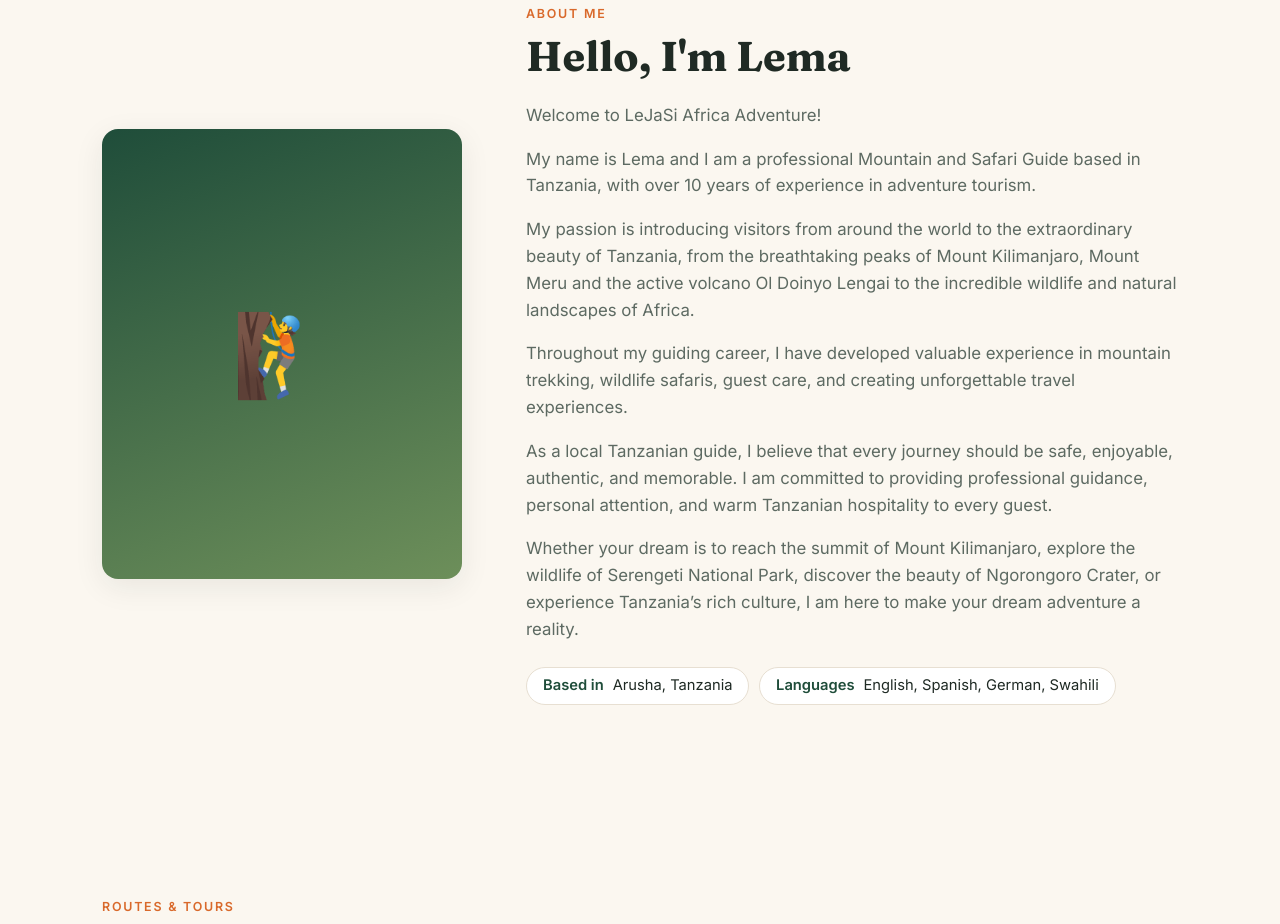
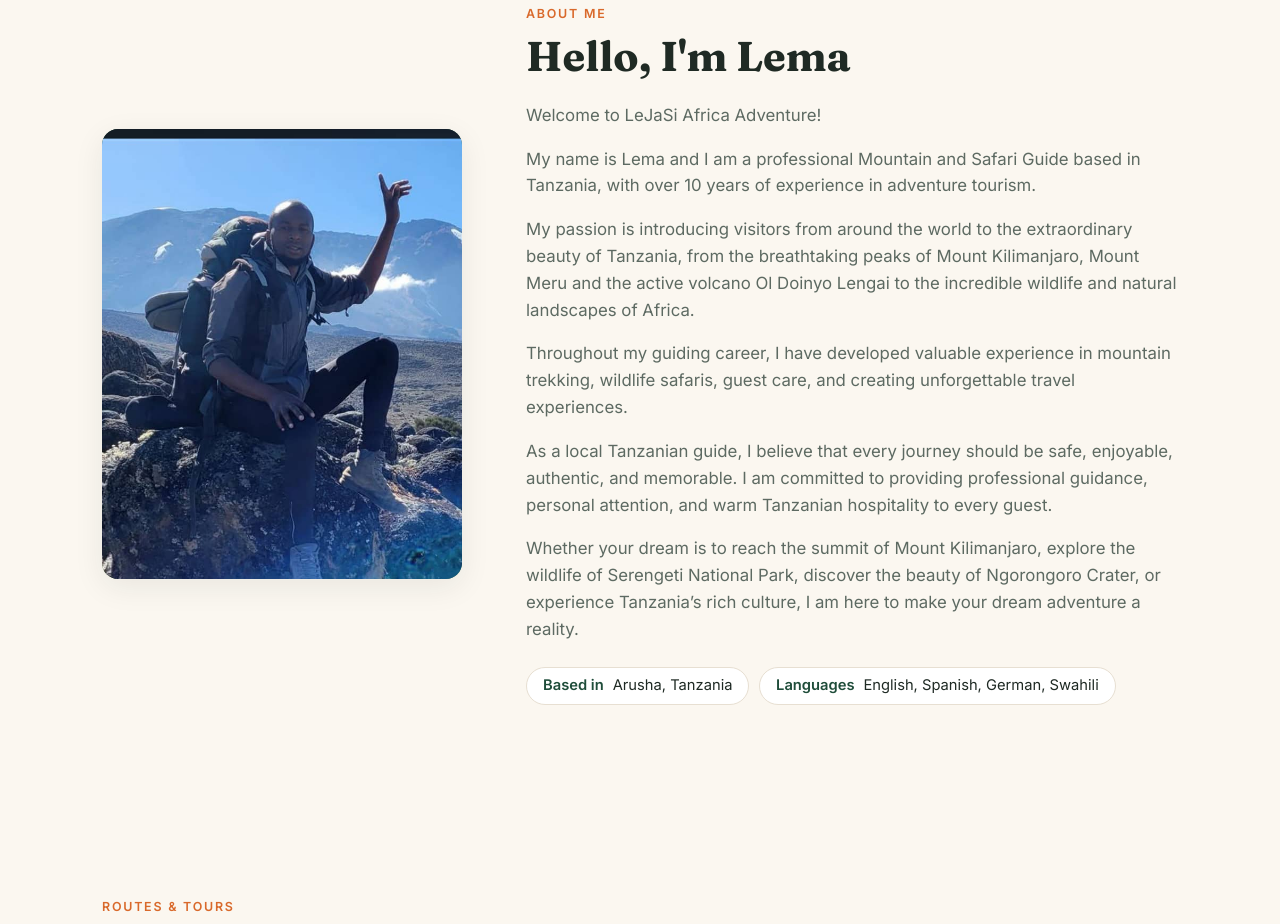
Before and after one commit to simondemey/LemaGuide, a plain HTML site: page index.html in a window 1280 px wide. Shown: the part 860-1784 px from the top of the page. Drawn offline with Linux system fonts and the light colour scheme.

Commit message:
Add Lema's photo to the About section
Co-Authored-By: Claude Opus 5.5 <noreply@anthropic.com>

```diff
--- a/content/site.json
+++ b/content/site.json
@@ -3,7 +3,7 @@
   "guideName": "Lema",
   "tagline": "Your Mountain & Safari Guide in Tanzania",
   "heroImage": "",
-  "profilePhoto": "",
+  "profilePhoto": "images/lema.jpg",
   "about": "Welcome to LeJaSi Africa Adventure!\n\nMy name is Lema and I am a professional Mountain and Safari Guide based in Tanzania, with over 10 years of experience in adventure tourism.\n\nMy passion is introducing visitors from around the world to the extraordinary beauty of Tanzania, from the breathtaking peaks of Mount Kilimanjaro, Mount Meru and the active volcano Ol Doinyo Lengai to the incredible wildlife and natural landscapes of Africa.\n\nThroughout my guiding career, I have developed valuable experience in mountain trekking, wildlife safaris, guest care, and creating unforgettable travel experiences.\n\nAs a local Tanzanian guide, I believe that every journey should be safe, enjoyable, authentic, and memorable. I am committed to providing professional guidance, personal attention, and warm Tanzanian hospitality to every guest.\n\nWhether your dream is to reach the summit of Mount Kilimanjaro, explore the wildlife of Serengeti National Park, discover the beauty of Ngorongoro Crater, or experience Tanzania’s rich culture, I am here to make your dream adventure a reality.",
   "yearsExperience": "10+",
   "summits": "300+",
--- a/style.css
+++ b/style.css
@@ -84,7 +84,7 @@ a { color: inherit; }
   background: linear-gradient(160deg, var(--green), #6d8f5a);
   display: grid; place-items: center; font-size: 5rem; box-shadow: var(--shadow);
 }
-.about-photo img { width: 100%; height: 100%; object-fit: cover; }
+.about-photo img { width: 100%; height: 100%; object-fit: cover; object-position: center 30%; }
 .about-text p { margin: 0 0 1em; color: var(--muted); font-size: 1.05rem; }
 .facts { list-style: none; padding: 0; margin: 1.5rem 0 0; display: flex; flex-wrap: wrap; gap: .6rem; }
 .facts li { background: var(--surface); border: 1px solid var(--line); border-radius: 999px; padding: .4rem 1rem; font-size: .92rem; }
```
Also changed, not shown: images/lema.jpg (added).
